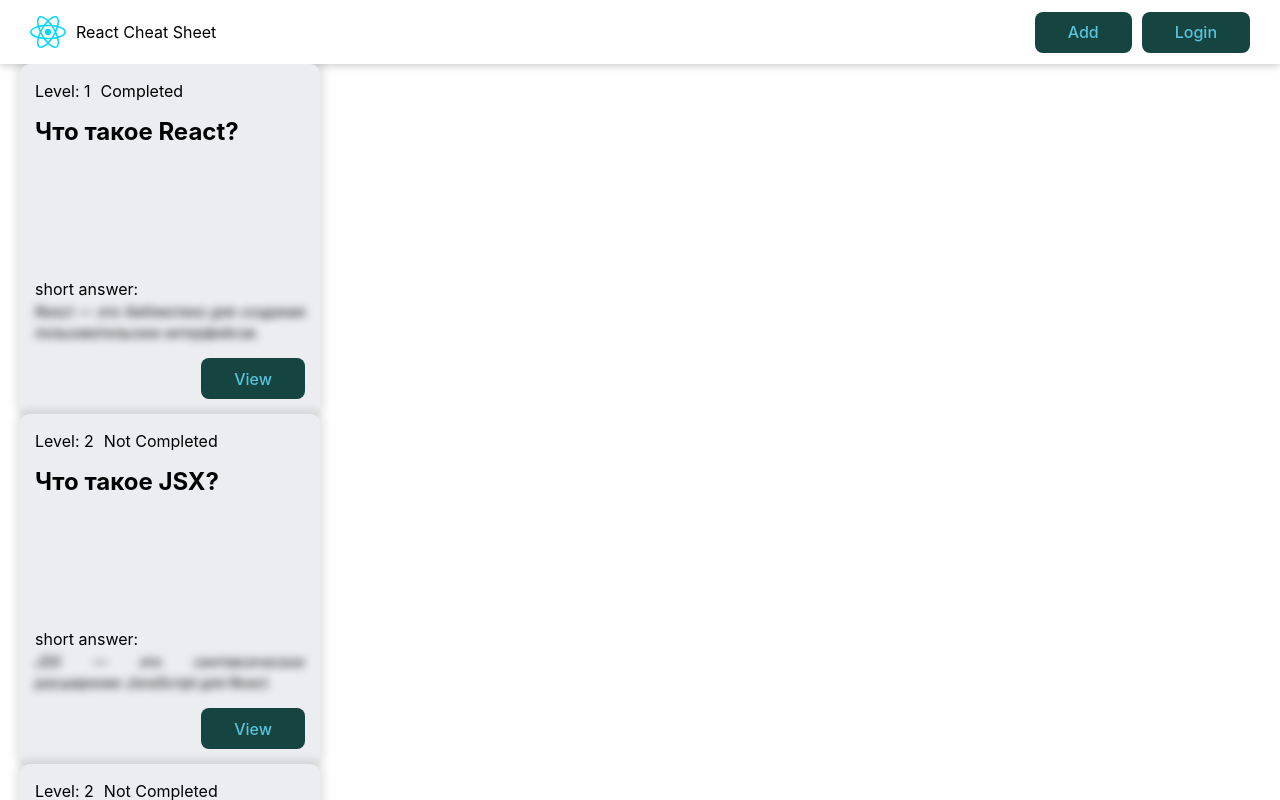
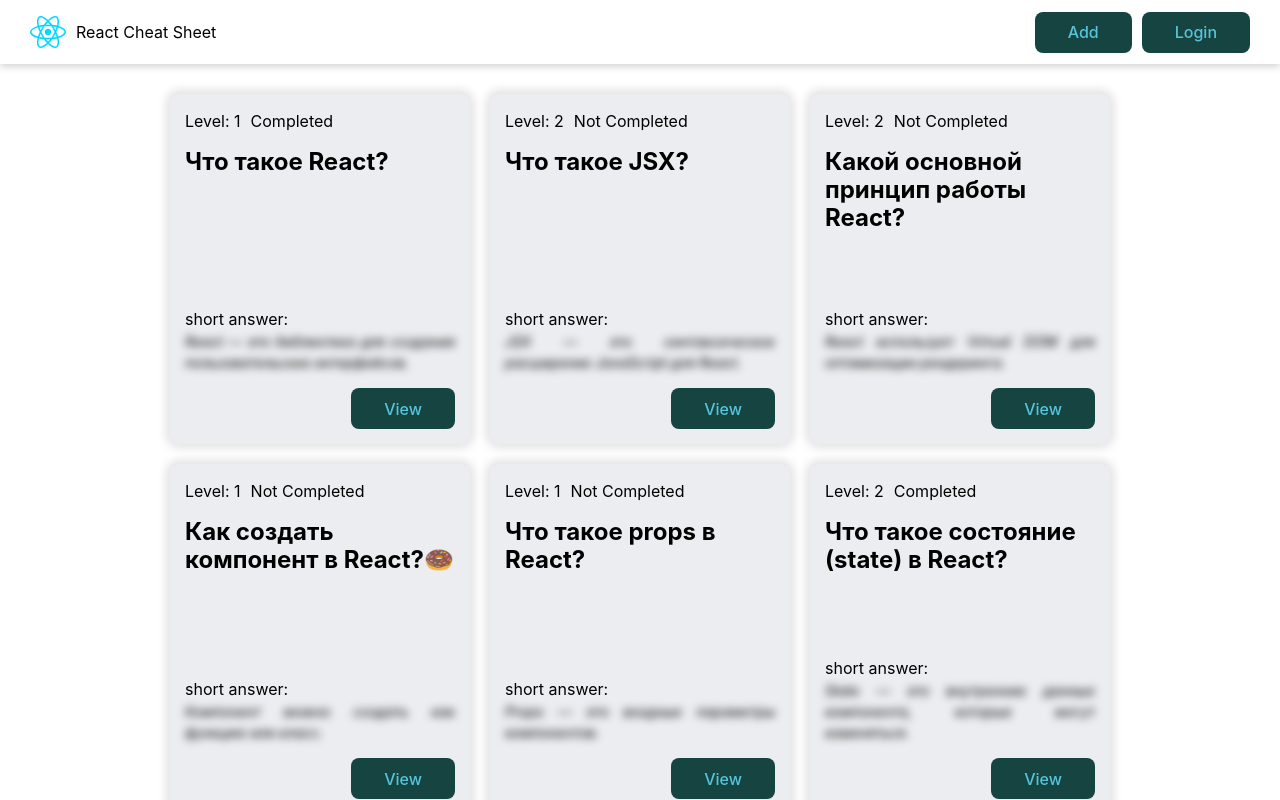
Before and after one commit to 97Maykel97/react-cheat-sheet, a React (Vite) app: page / in a window 1280 px wide. Built offline with nearby package versions, Linux system fonts and the light colour scheme; data requests are answered from the project's data file.

Commit message:
question card list

```diff
--- /dev/null
+++ b/src/components/QuestionCardList/QuestionCardList.jsx
@@ -0,0 +1,13 @@
+import QuestionCard from '../QuestionCard';
+import classes from './QuestionCardList.module.css';
+function QuestionCardList({ cards = [] }) {
+	return (
+		<div className={classes.cardList}>
+			{cards.map((card, index) => {
+				return <QuestionCard card={card} key={index} />;
+			})}
+		</div>
+	);
+}
+
+export default QuestionCardList;
--- /dev/null
+++ b/src/components/QuestionCardList/QuestionCardList.module.css
@@ -0,0 +1,10 @@
+.cardList {
+	width: 100%;
+	padding: 30px 0;
+	margin: 0 auto;
+	display: flex;
+	align-items: center;
+	gap: 20px;
+	justify-content: center;
+	flex-wrap: wrap;
+}
--- /dev/null
+++ b/src/components/QuestionCardList/index.jsx
@@ -0,0 +1 @@
+export { default } from './QuestionCardList';
--- a/src/pages/HomePage/HomePage.jsx
+++ b/src/pages/HomePage/HomePage.jsx
@@ -1,6 +1,6 @@
 import { useState, useEffect } from 'react';
-import QuestionCard from '../../components/QuestionCard/QuestionCard';
 import { API_URL } from '../../constants';
+import QuestionCardList from '../../components/QuestionCardList';
 
 function HomePage() {
 	const [questions, setQuestions] = useState([]);
@@ -22,9 +22,7 @@
 
 	return (
 		<>
-			{questions.map((card, index) => {
-				return <QuestionCard card={card} key={index} />;
-			})}
+			<QuestionCardList cards={questions} />
 		</>
 	);
 }
```
